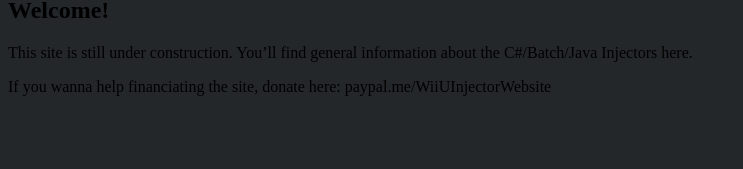
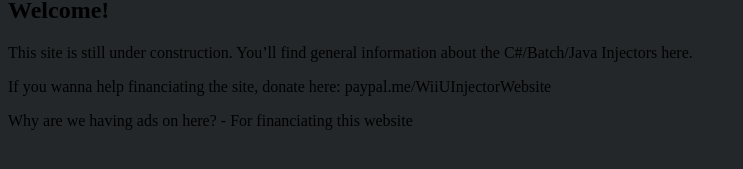
Before and after one commit to Ultimate-WiiU-VC-Injectors/C--Injectors, a Jekyll site: the page built from README.md, in a window 1280 px wide. Shown: the part 155-324 px from the top of the page, without its empty margins (0-743 px from the left). Built offline with Jekyll 4.4.1, drawn with Linux system fonts in a browser that asks for light colours; some web fonts are replaced; our own code applies the rules of GitHub Pages for plain Markdown files; a script that is not in the unit is left out; some of the changed lines change nothing that is shown.

Commit message:
Update default.html

```diff
--- a/_layouts/default.html
+++ b/_layouts/default.html
@@ -1,6 +1,13 @@
 <!DOCTYPE html>
 <html lang="{{ site.lang | default: "en-US" }}">
   <head>
+    <script async src="//pagead2.googlesyndication.com/pagead/js/adsbygoogle.js"></script>
+<script>
+     (adsbygoogle = window.adsbygoogle || []).push({
+          google_ad_client: "ca-pub-9459494652852694",
+          enable_page_level_ads: true
+     });
+</script>
     <script src="https://widget.battleforthenet.com/widget.js" async></script>
     <link rel="icon" href="https://cdn.discordapp.com/attachments/339105348612784128/386783772034596876/ultimate_vc_injector.ico">
    <title>Ultimate WiiU VC Injector</title>
@@ -36,6 +43,7 @@
       <h2 id="welcome">Welcome!</h2>
       <p>This site is still under construction. You’ll find general information about the C#/Batch/Java Injectors here.</p>
         <p>If you wanna help financiating the site, donate here: paypal.me/WiiUInjectorWebsite </p>
+      <p> Why are we having ads on here? - For financiating this website </p>
     </div>
   </body>
 </html>
```
